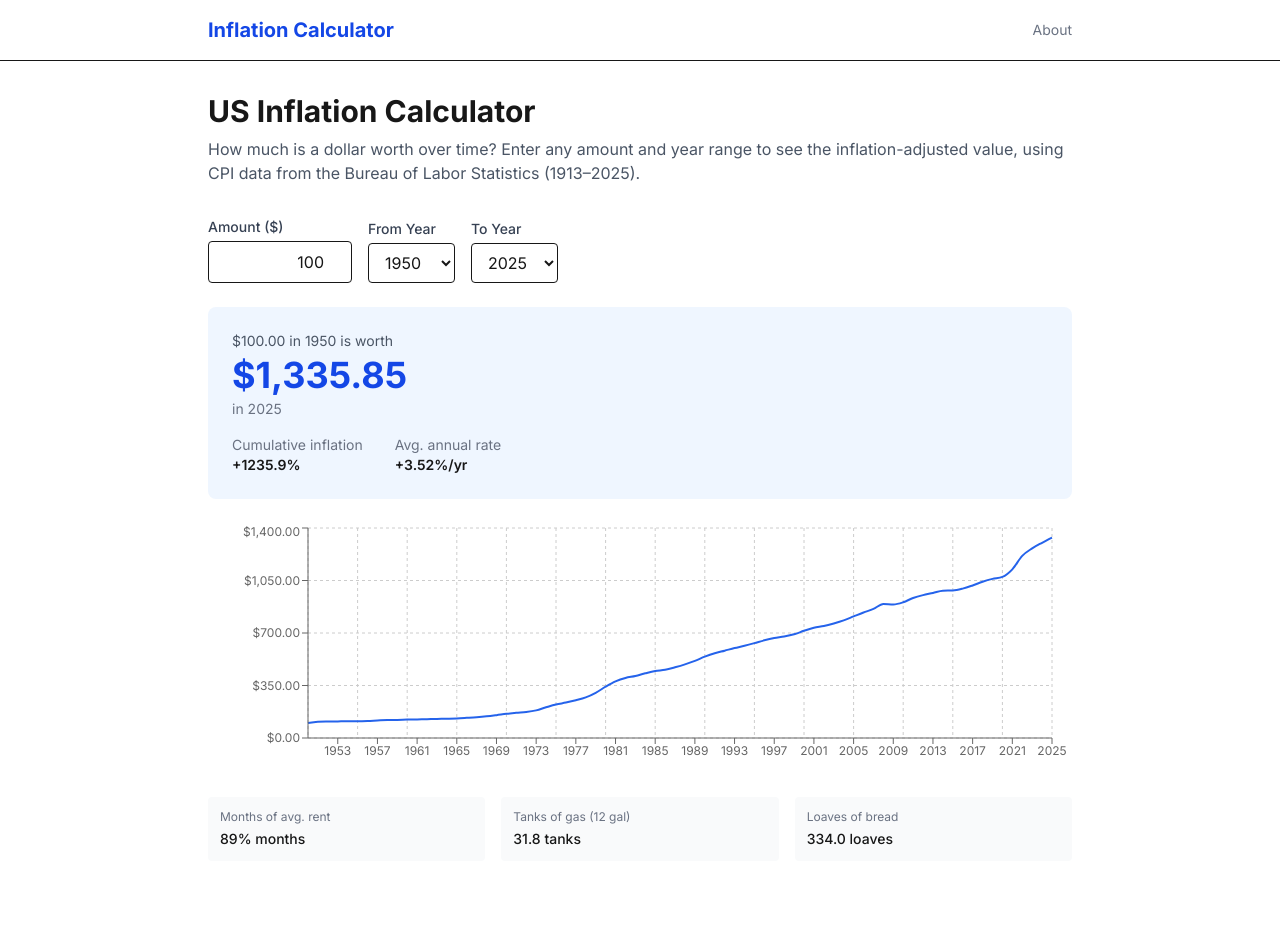
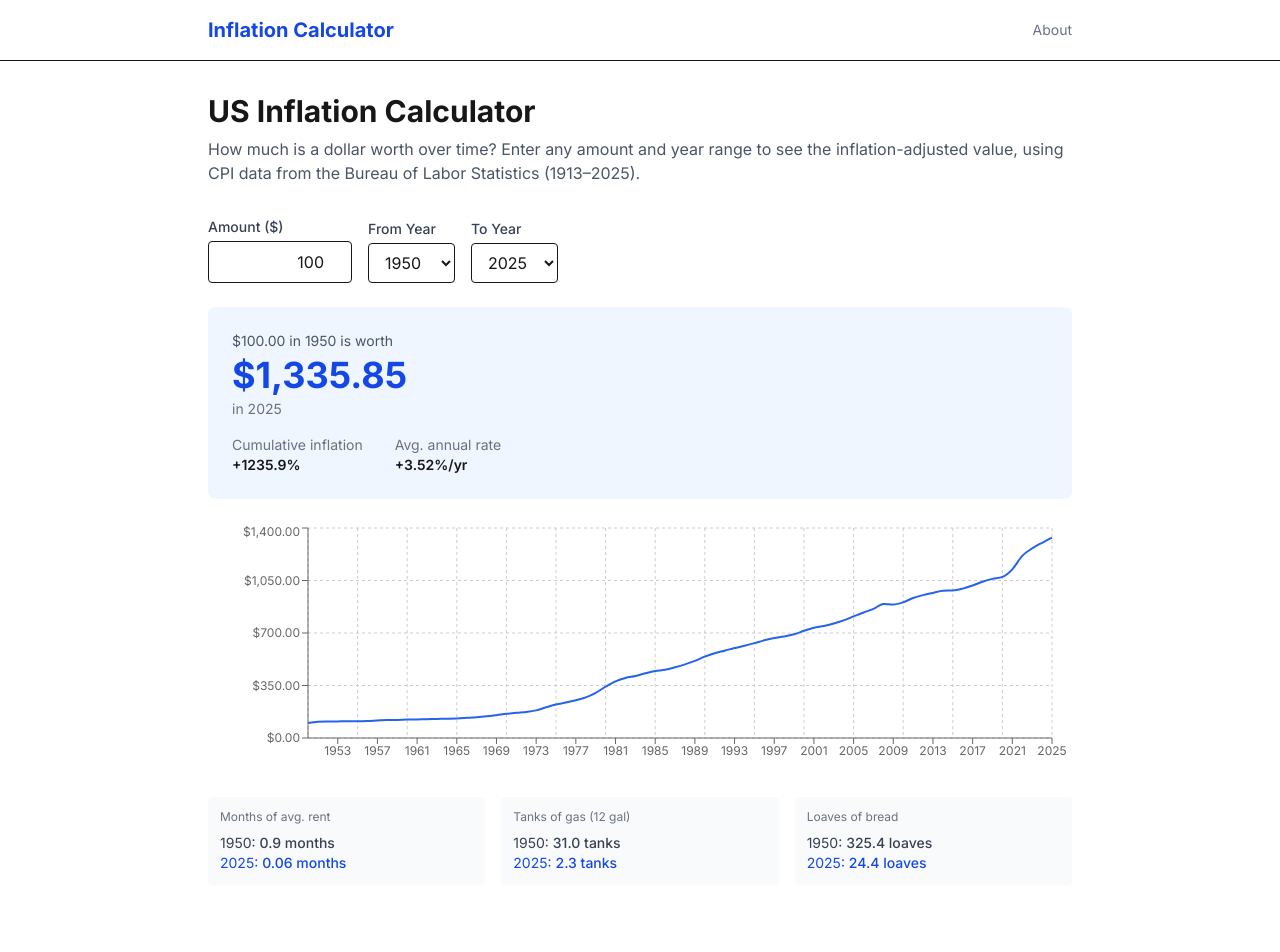
Before and after one commit to Cooriador/UsefulTools, a Next.js app: page / in a window 1280 px wide. Shown: the top 952 px of the page. Built offline with nearby package versions, Linux system fonts and the light colour scheme.

Commit message:
feat: show from/to year benchmark comparisons

```diff
--- a/components/Calculator.tsx
+++ b/components/Calculator.tsx
@@ -138,15 +138,24 @@ export default function Calculator({
 
       <div className="grid grid-cols-3 gap-4 text-sm">
         {BENCHMARKS.map((b) => {
-          const qty = result.adjustedAmount / b.price2024
+          const cpiRef = cpi['2024']
+          const fmt = (n: number) => (n >= 0.1 ? n.toFixed(1) : n.toFixed(2))
+          const fromQty = (amount * cpiRef) / (b.price2024 * cpi[String(fromYear)])
+          const toQty = (amount * cpiRef) / (b.price2024 * cpi[String(toYear)])
           return (
             <div key={b.label} className="bg-gray-50 rounded p-3">
-              <p className="text-gray-500 text-xs mb-1">{b.label}</p>
-              <p className="font-medium">
-                {qty >= 1
-                  ? qty.toFixed(1)
-                  : `${(qty * 100).toFixed(0)}%`}{' '}
-                {b.unit}
+              <p className="text-gray-500 text-xs mb-2">{b.label}</p>
+              <p className="text-gray-700">
+                {fromYear}:{' '}
+                <span className="font-medium">
+                  {fmt(fromQty)} {b.unit}
+                </span>
+              </p>
+              <p className="text-blue-700">
+                {toYear}:{' '}
+                <span className="font-medium">
+                  {fmt(toQty)} {b.unit}
+                </span>
               </p>
             </div>
           )
```
